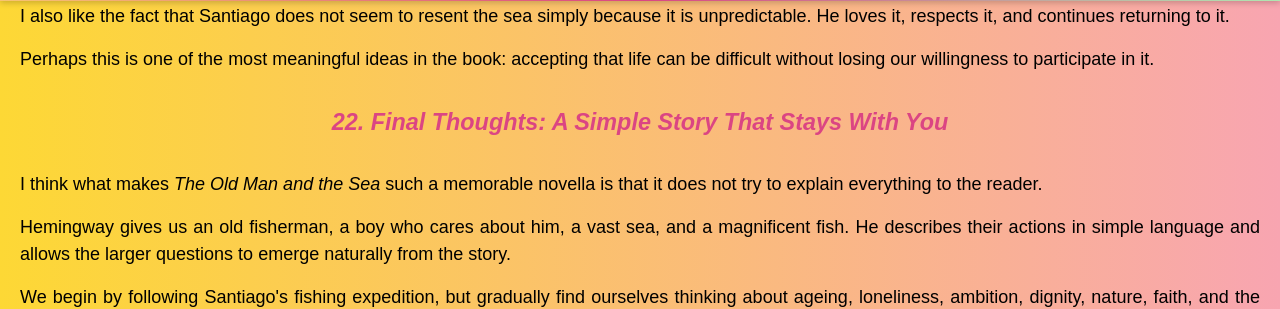
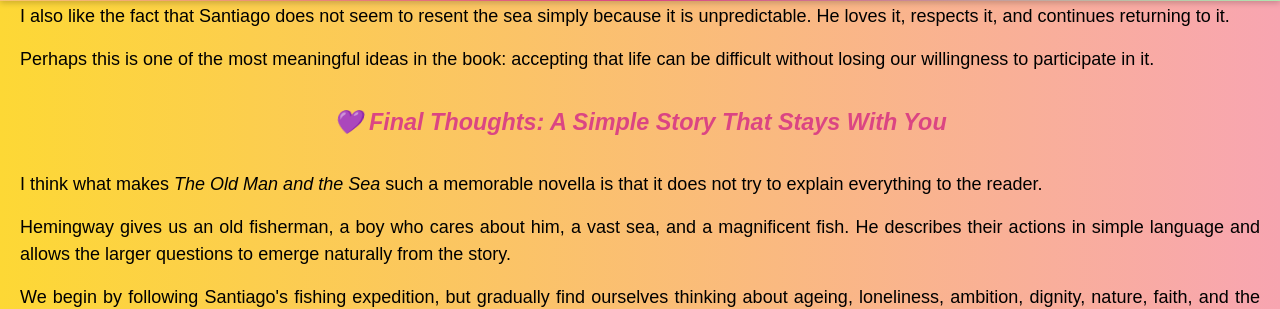
Before and after one commit to madhurimarawat/Madhurima-Mindscape, a Jekyll site: the page built from _posts/literature-lore/2026-11-13-old-man-and-sea.html, in a window 1280 px wide and 900 px high, scrolled down 18825 px. Shown: the part 151-460 px from the top of the window. Built offline with Jekyll 4.4.1, drawn with Linux system fonts in a browser that asks for light colours.

Commit message:
Remove numbering form conclusion heading

```diff
--- a/_posts/literature-lore/2026-11-13-old-man-and-sea.html
+++ b/_posts/literature-lore/2026-11-13-old-man-and-sea.html
@@ -1692,8 +1692,8 @@
     </div>
 
     <div class="tip-item">
-        <!-- Section 22: Final Reflections -->
-        <h3>22. Final Thoughts: A Simple Story That Stays With You</h3>
+        <!-- Section Final Reflections -->
+        <h3>💜 Final Thoughts: A Simple Story That Stays With You</h3>
 
         <p>
             I think what makes <em>The Old Man and the Sea</em> such a
```
